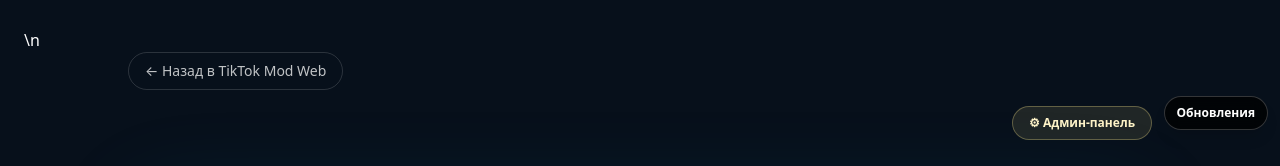
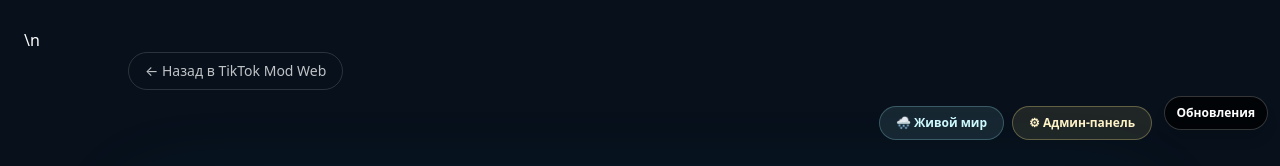
Before and after one commit to tgzaccsorig/tiktok-mod-web, a Next.js app: page /winter-fest in a window 1280 px wide. Shown: the top 166 px of the page. Built offline with nearby package versions, Linux system fonts and the light colour scheme; no server answers.

Commit message:
feat(winter): link the living world from event home

```diff
--- a/src/app/winter-fest/page.tsx
+++ b/src/app/winter-fest/page.tsx
@@ -346,7 +346,7 @@ export default function WinterFestPage() {
     <main data-theme={store.settings.theme} className="winter-page relative h-dvh max-h-dvh min-h-0 overflow-y-auto overscroll-y-contain touch-pan-y bg-[#07101b] px-4 py-7 text-white sm:px-6">\n      <div aria-hidden className="winter-snow-decor"><span>❄</span><span>✦</span><span>❄</span><span>✧</span><span>❄</span></div>
       <div className="relative z-10 mx-auto max-w-5xl">
         <Link href="/" className="inline-flex rounded-full border border-white/15 px-4 py-2 text-sm text-white/75 hover:bg-white/10">← Назад в TikTok Mod Web</Link>
-        <div className="mt-4 flex justify-end"><Link href="/winter-fest/admin" className="rounded-full border border-amber-200/30 bg-amber-200/10 px-4 py-2 text-xs font-bold text-amber-100">⚙ Админ-панель</Link></div>
+        <div className="mt-4 flex flex-wrap justify-end gap-2"><Link href="/winter-fest/world" className="rounded-full border border-cyan-200/25 bg-cyan-200/10 px-4 py-2 text-xs font-bold text-cyan-100">🌨️ Живой мир</Link><Link href="/winter-fest/admin" className="rounded-full border border-amber-200/30 bg-amber-200/10 px-4 py-2 text-xs font-bold text-amber-100">⚙ Админ-панель</Link></div>
         <header className="winter-hero relative mt-7 overflow-hidden rounded-[2rem] border border-cyan-100/20 bg-gradient-to-br from-[#102b40] via-[#123c4a] to-[#261e45] p-6 shadow-2xl sm:p-10">
           <div className="pointer-events-none absolute -right-8 -top-12 text-[10rem] opacity-10">❄️</div><div className="pointer-events-none absolute -bottom-8 -left-5 rotate-12 text-7xl opacity-10">🎄</div><div className="pointer-events-none absolute right-16 top-5 text-3xl opacity-40">✨</div>
           <p className="text-xs font-bold uppercase tracking-[0.3em] text-cyan-200">TikTok Mod Web presents</p>
```
